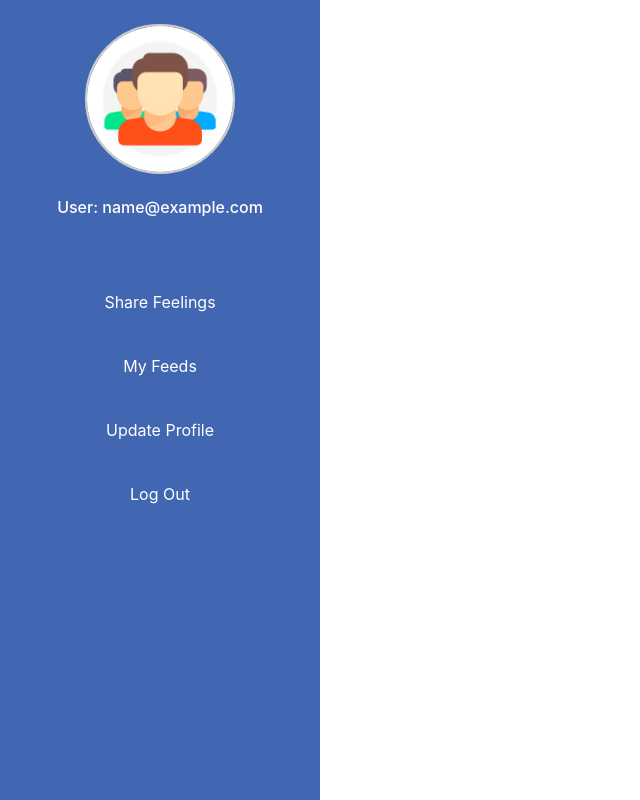
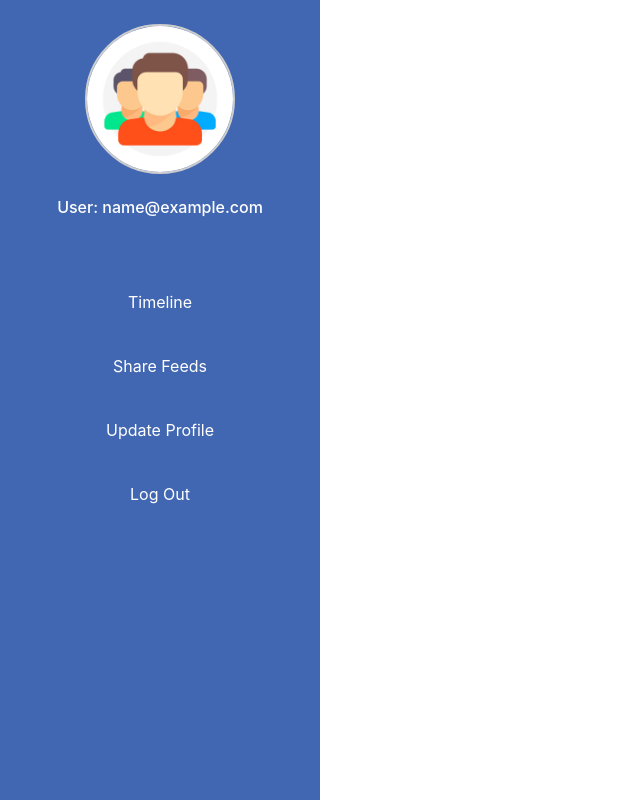
Before and after one commit to anilrai01/CRUD-App-using-PHP, a PHP site: page /home.php in a window 1280 px wide. Shown: the whole page, without its empty margins (0-640 px from the left). Run offline with PHP 8.4, Linux system fonts and the light colour scheme; the visitor is signed in with stand-in values (Sample User, id 1).

Commit message:
Renamed Buttons Timeline

```diff
--- a/home.php
+++ b/home.php
@@ -34,8 +34,8 @@
 
                 <div class="togglers">
                     <form action="<?php echo htmlspecialchars($_SERVER["PHP_SELF"]); ?>" method="POST">
-                        <button class = "ownBtn" name = "postFeed"> Share Feelings </button>
-                        <button class = "ownBtn" name = "memories"> My Feeds </button>
+                        <button class = "ownBtn" name = "memories"> Timeline </button>
+                        <button class = "ownBtn" name = "postFeed"> Share Feeds </button>
                         <button class = "ownBtn" name = "profile"> Update Profile </button>
                         <button class = "ownBtn" name = "logout"> Log Out </button>
                     </form>
```
